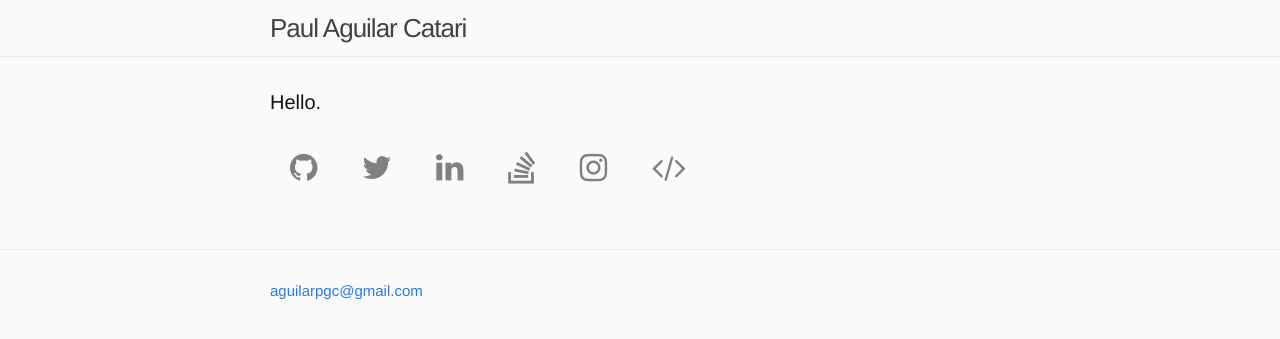
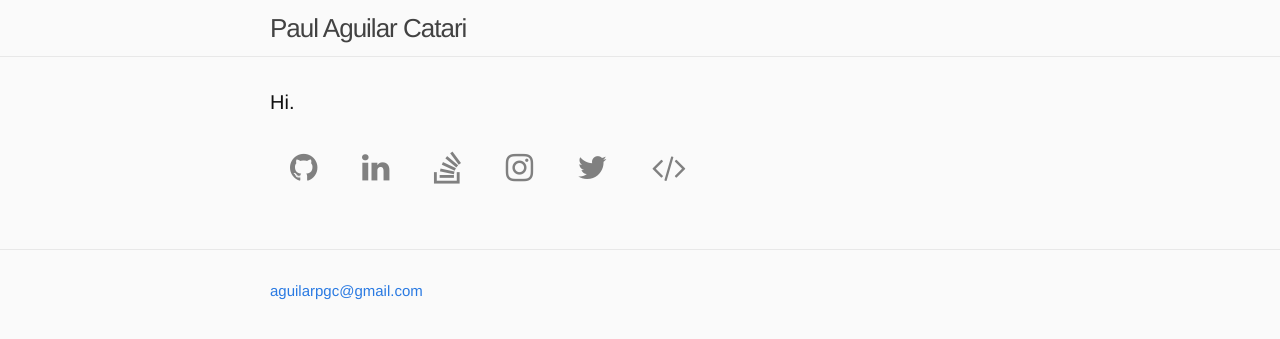
Before and after one commit to aguilarpgc/aguilarpgc.github.io, a Jekyll site: the page built from index.html, in a window 1280 px wide. Shown: the top 339 px of the page. Built offline with Jekyll 4.4.1, drawn with Linux system fonts in a browser that asks for light colours; nearby versions of some CDN libraries.

Commit message:
hi / sort media accounts

```diff
--- a/_includes/me.html
+++ b/_includes/me.html
@@ -1,9 +1,9 @@
          <p>
 
           {% include link-account.html fa_name="github" url='http://github.com/aguilarpgc'%}
-          {% include link-account.html fa_name="twitter" url='http://twitter.com/aguilarpgc' %}
           {% include link-account.html fa_name="linkedin" url='http://www.linkedin.com/in/aguilarpgc' %}
           {% include link-account.html fa_name="stack-overflow" url='http://stackoverflow.com/users/2544076' %}
           {% include link-account.html fa_name="instagram" url='https://www.instagram.com/aguilarpgc/' %}
+          {% include link-account.html fa_name="twitter" url='http://twitter.com/aguilarpgc' %}
           {% include link-account.html fa_name="code" url='http://www.spoj.com/users/aguilarpgc/' %}
           </p>
--- a/index.html
+++ b/index.html
@@ -5,7 +5,7 @@ layout: default
 <div class="home">
 
 	<div>
-		<h1 class="page-heading">Hello.</h1>
+		<h1 class="page-heading">Hi.</h1>
 		{% include me.html %}
 	</div>
 <!-- 	<div>
```
